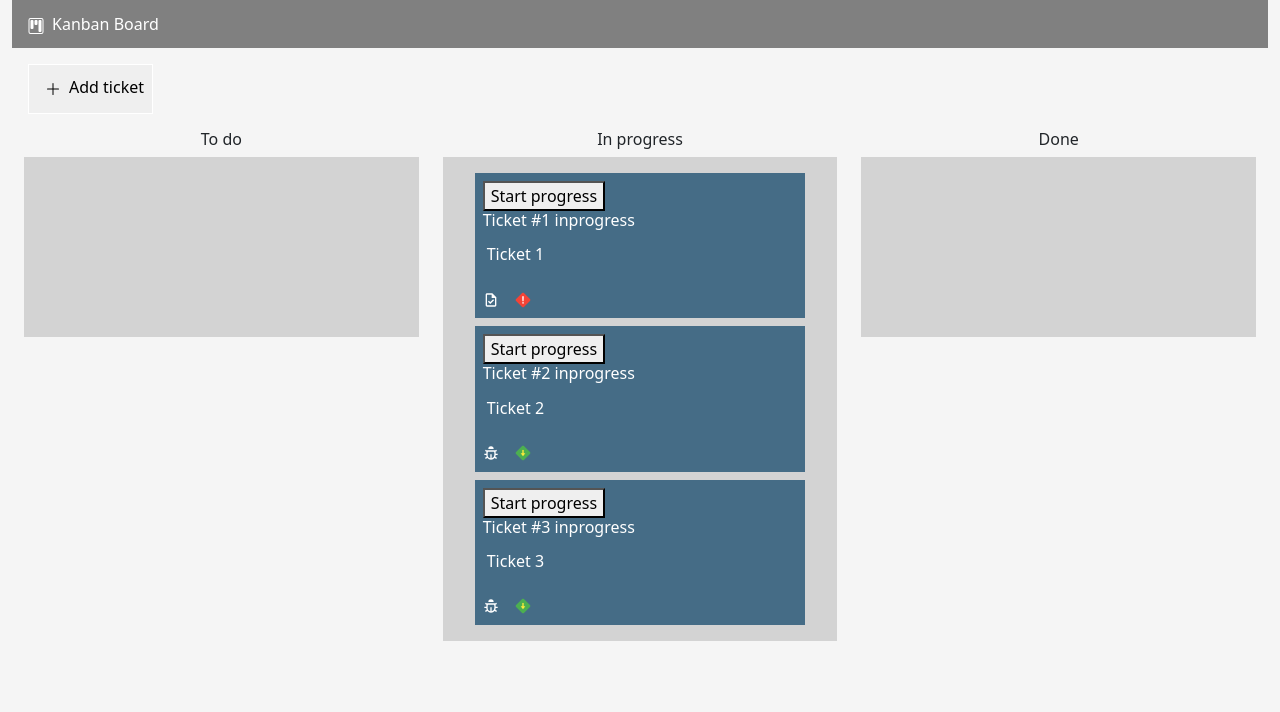
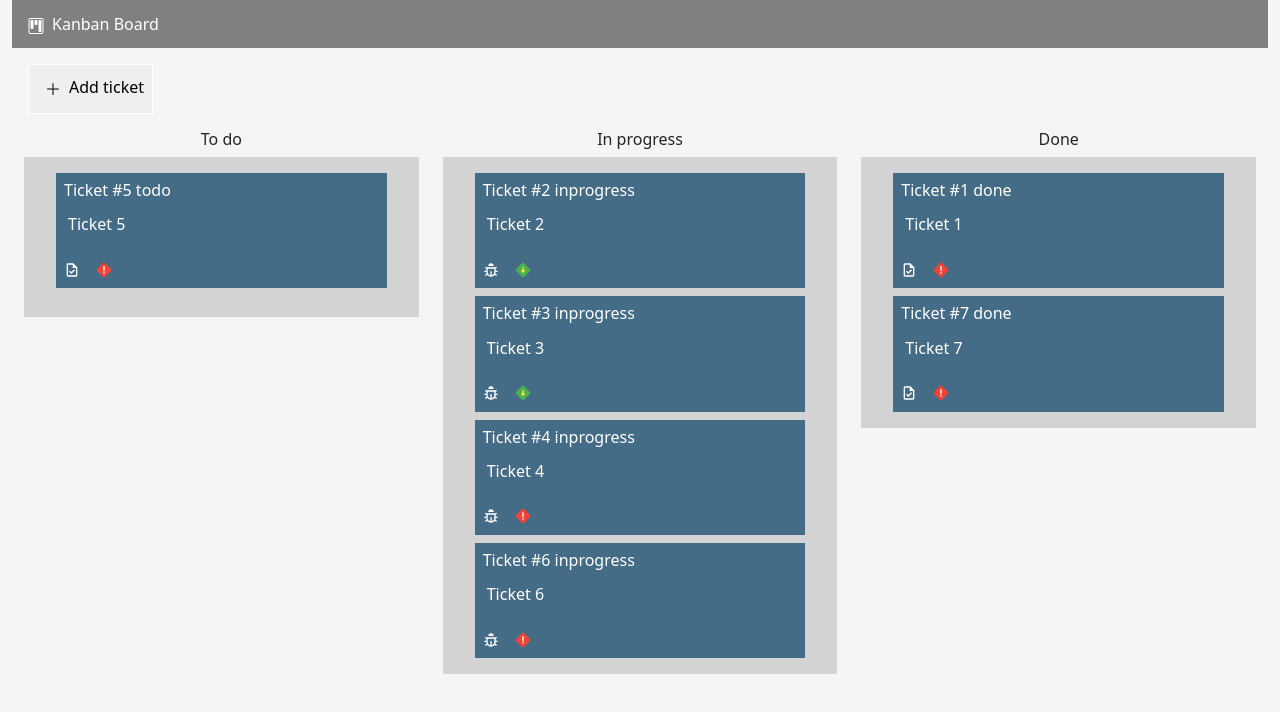
Before and after one commit to adriana-lazurca/kanban-board, a React (Create React App) app: page / in a window 1280 px wide. Shown: the top 712 px of the page. Built offline with nearby package versions, Linux system fonts and the light colour scheme; data requests are answered from the project's data file.

Commit message:
[Kanban-6]: update ticket status on drag and drop

```diff
--- a/data/db.json
+++ b/data/db.json
@@ -5,7 +5,7 @@
       "description": "Ticket 1",
       "type": "task",
       "priority": "high",
-      "status": "inprogress",
+      "status": "done",
       "id": 1
     },
     {
@@ -23,6 +23,38 @@
       "priority": "low",
       "status": "inprogress",
       "id": 3
+    },
+    {
+      "title": "Ticket 4",
+      "description": "",
+      "type": "bug",
+      "priority": "high",
+      "status": "inprogress",
+      "id": 4
+    },
+    {
+      "title": "Ticket 5",
+      "description": "",
+      "type": "task",
+      "priority": "high",
+      "status": "todo",
+      "id": 5
+    },
+    {
+      "title": "Ticket 6",
+      "description": "",
+      "type": "bug",
+      "priority": "high",
+      "status": "inprogress",
+      "id": 6
+    },
+    {
+      "title": "Ticket 7",
+      "description": "",
+      "type": "task",
+      "priority": "high",
+      "status": "done",
+      "id": 7
     }
   ]
 }
--- a/src/components/board-column/board-column.scss
+++ b/src/components/board-column/board-column.scss
@@ -1,3 +1,3 @@
 .board-column {
-    min-height: 180px;
+    min-height: 160px;
 }
--- a/src/components/create-ticket-button/CreateTicketButton.jsx
+++ b/src/components/create-ticket-button/CreateTicketButton.jsx
@@ -1,12 +1,16 @@
+import { useState, useRef, useContext } from 'react';
+import { BsPlusLg } from 'react-icons/bs';
+
 import { TicketForm } from '../ticket-form/TicketForm';
 import { KanbanModal } from '../modal/KanbanModal';
-
-import { useState, useRef } from 'react';
-import { BsPlusLg } from 'react-icons/bs';
+import { UpdatedTicketContext } from '../kanban-board/KanbanBoard';
+import { createTicket } from '../../apis/tickets';
 
 export const CreateTicketButton = () => {
    const [showModal, setShowModal] = useState();
    const resetFormRef = useRef();
+
+   const { addTicket } = useContext(UpdatedTicketContext);
 
    const openModal = () => {
       setShowModal(true);
@@ -17,6 +21,12 @@ export const CreateTicketButton = () => {
       resetFormRef.current();
    };
 
+   const createNewTicket = async (ticket) => {
+      const newTicket = await createTicket(ticket);
+      addTicket(newTicket);
+      closeModal();
+   };
+
    const resetWith = (resetForm) => {
       resetFormRef.current = resetForm;
    };
@@ -24,12 +34,12 @@ export const CreateTicketButton = () => {
    return (
       <>
          <button className='border border-white p-2 m-3' onClick={openModal}>
-            <BsPlusLg className='m-2'/>
-             Add ticket
+            <BsPlusLg className='m-2' />
+            Add ticket
          </button>
 
          <KanbanModal show={showModal} showFooter={false} onCancel={closeModal}>
-            <TicketForm onCancel={closeModal} onSave={closeModal} resetWith={resetWith} />
+            <TicketForm onCancel={closeModal} onSave={createNewTicket} resetWith={resetWith} />
          </KanbanModal>
       </>
    );
--- a/src/components/desktop-board/DesktopBoard.jsx
+++ b/src/components/desktop-board/DesktopBoard.jsx
@@ -1,14 +1,62 @@
-import { useEffect, useState } from 'react';
+import { useEffect, useState, useContext } from 'react';
 import { v4 as uuid } from 'uuid';
 import { DragDropContext, Droppable } from 'react-beautiful-dnd';
 
 import { BoardColumn } from '../board-column/BoardColumn';
+import { UpdatedTicketContext } from '../kanban-board/KanbanBoard';
+import { updateTicket } from '../../apis/tickets';
+
+const onDragEnd = (result, columns, setColumns, onStatusChange) => {
+   if (!result.destination) return;
+   const { source, destination } = result;
+
+   if (source.droppableId !== destination.droppableId) {
+      // drag to another container
+      const sourceColumn = columns[source.droppableId];
+      const destColumn = columns[destination.droppableId];
+      const sourceItems = [...sourceColumn.items];
+      const destItems = [...destColumn.items];
+      const [removed] = sourceItems.splice(source.index, 1);
+      destItems.splice(destination.index, 0, removed);
+
+      setColumns({
+         ...columns,
+         [source.droppableId]: {
+            ...sourceColumn,
+            items: sourceItems,
+         },
+         [destination.droppableId]: {
+            ...destColumn,
+            items: destItems,
+         },
+      });
+
+      onStatusChange(removed.id, destColumn.name);
+   } else {
+      // drag inside the same container
+      const column = columns[source.droppableId];
+      const copiedItems = [...column.items];
+      const [removed] = copiedItems.splice(source.index, 1);
+      copiedItems.splice(destination.index, 0, removed);
+      setColumns({
+         ...columns,
+         [source.droppableId]: {
+            ...column,
+            items: copiedItems,
+         },
+      });
+   }
+};
 
 export const DesktopBoard = ({ columns, tickets }) => {
    const [containers, setContainers] = useState();
 
-   const onStatusChange = (status) => {
+   const {updateTicket: changeTicket} = useContext(UpdatedTicketContext);
 
+   const onStatusChange = async (ticketId, status) => {
+      const newTicket = { status };
+      const updatedTicket = await updateTicket(ticketId, newTicket);
+      changeTicket(updatedTicket);
    };
 
    useEffect(() => {
@@ -77,43 +125,3 @@ const DroppableContainer = ({ id, children }) => {
       </Droppable>
    );
 };
-
-const onDragEnd = (result, columns, setColumns, onStatusChange) => {
-   if (!result.destination) return;
-   const { source, destination } = result;
-
-   if (source.droppableId !== destination.droppableId) {
-      // drag to another container
-      const sourceColumn = columns[source.droppableId];
-      const destColumn = columns[destination.droppableId];
-      const sourceItems = [...sourceColumn.items];
-      const destItems = [...destColumn.items];
-      const [removed] = sourceItems.splice(source.index, 1);
-      destItems.splice(destination.index, 0, removed);
-      setColumns({
-         ...columns,
-         [source.droppableId]: {
-            ...sourceColumn,
-            items: sourceItems,
-         },
-         [destination.droppableId]: {
-            ...destColumn,
-            items: destItems,
-         },
-      });
-      onStatusChange(destColumn.name);
-   } else {
-      // drag inside the same container
-      const column = columns[source.droppableId];
-      const copiedItems = [...column.items];
-      const [removed] = copiedItems.splice(source.index, 1);
-      copiedItems.splice(destination.index, 0, removed);
-      setColumns({
-         ...columns,
-         [source.droppableId]: {
-            ...column,
-            items: copiedItems,
-         },
-      });
-   }
-};
--- a/src/components/kanban-board/KanbanBoard.jsx
+++ b/src/components/kanban-board/KanbanBoard.jsx
@@ -17,7 +17,7 @@ export const UpdatedTicketContext = React.createContext();
 export const KanbanBoard = () => {
    const [tickets, setTickets] = useState([]);
 
-   const updateTickets = (newTicket) => {
+   const updateTicket = (newTicket) => {
       const newTickets = [...tickets];
 
       const ticketIndex = newTickets.findIndex((ticket) => ticket.id === newTicket.id);
@@ -26,6 +26,11 @@ export const KanbanBoard = () => {
          newTickets[ticketIndex] = newTicket;
          setTickets(newTickets);
       }
+   };
+
+   const addTicket = (ticket) => {
+      const newTickets = [...tickets, ticket];
+      setTickets(newTickets);
    };
 
    useEffect(() => {
@@ -39,7 +44,7 @@ export const KanbanBoard = () => {
    const isMobile = useIsMobile();
 
    return (
-      <UpdatedTicketContext.Provider value={updateTickets}>
+      <UpdatedTicketContext.Provider value={{ updateTicket, addTicket }}>
          <CreateTicketButton />
 
          {isMobile && <MobileBoard columns={columns} tickets={tickets} />}
--- a/src/components/ticket-card/TicketCard.jsx
+++ b/src/components/ticket-card/TicketCard.jsx
@@ -39,17 +39,21 @@ const findIcon = (items, type) => {
 };
 
 export const TicketCard = ({ ticket }) => {
-   const sendNewTicket = useContext(UpdatedTicketContext);
+   const { updateTicket: changeTicket } = useContext(UpdatedTicketContext);
 
-   const changeTicketStatus = async (status) => {
+   const changeTicketStatus = async (ticketId, status) => {
       const newTicket = { status };
       const updatedTicket = await updateTicket(ticket.id, newTicket);
-      sendNewTicket(updatedTicket);
+      changeTicket(updatedTicket);
    };
 
    return (
       <div className='ticket p-2 my-2'>
-         <button onClick={() => changeTicketStatus('inprogress')}>Start progress</button>
+         {/* <button
+         onClick={() => changeTicketStatus('inprogress')}
+         >
+            Start progress
+         </button> */}
          <Link to={`/tickets/${ticket.id}`}>
             <h6 className='text-start fw-lighter'>{`Ticket #${ticket.id} ${ticket.status}`}</h6>
          </Link>
--- a/src/components/ticket-form/TicketForm.jsx
+++ b/src/components/ticket-form/TicketForm.jsx
@@ -3,7 +3,6 @@ import * as Yup from 'yup';
 
 import { Select } from '../select/Select';
 import { Input } from '../input/Input';
-import { createTicket } from '../../apis/tickets';
 import React from 'react';
 
 const types = [
@@ -44,10 +43,9 @@ const validationSchema = Yup.object({
 });
 
 export const TicketForm = ({ onCancel, onSave, resetWith }) => {
-   const handleSubmit = async (values) => {
+   const handleSubmit = (values) => {
       const ticket = { ...values, status: 'todo' };
-      await createTicket(ticket);
-      onSave();
+      onSave(ticket);
    };
 
    return (
```
